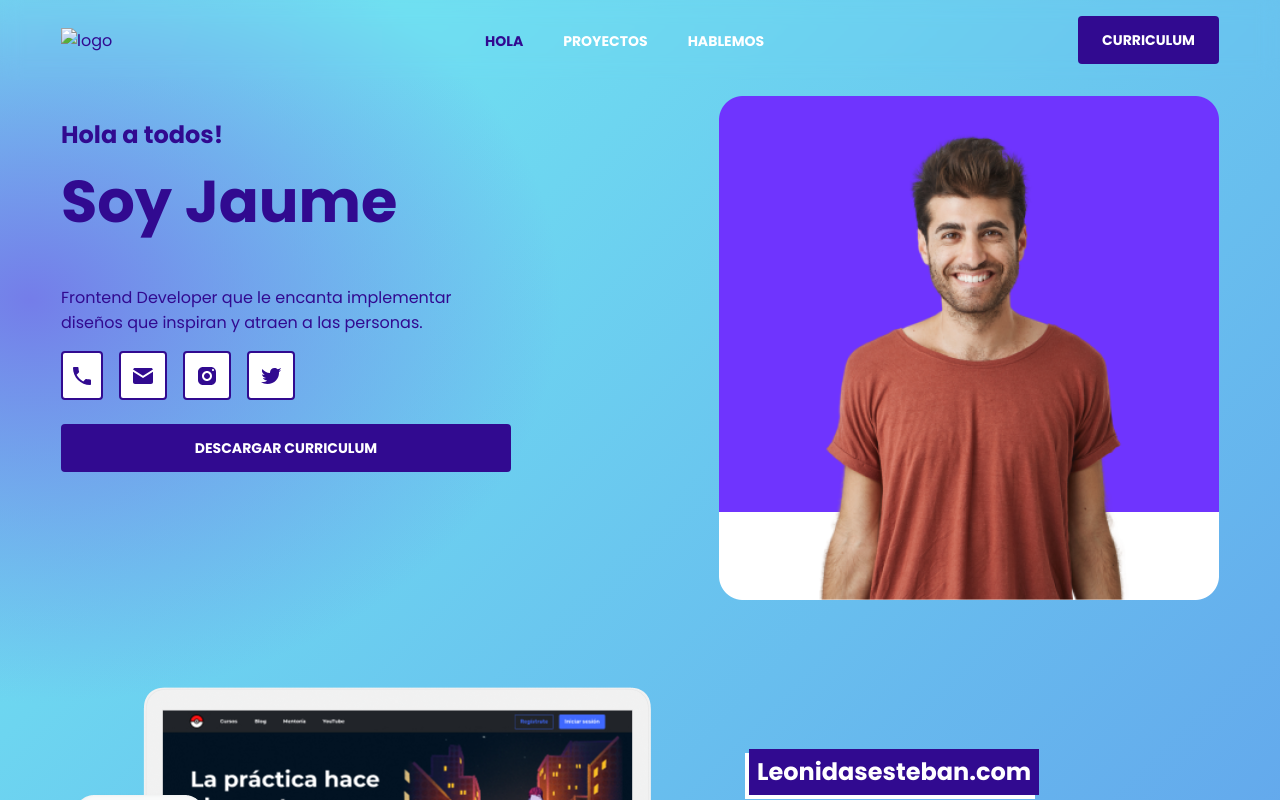
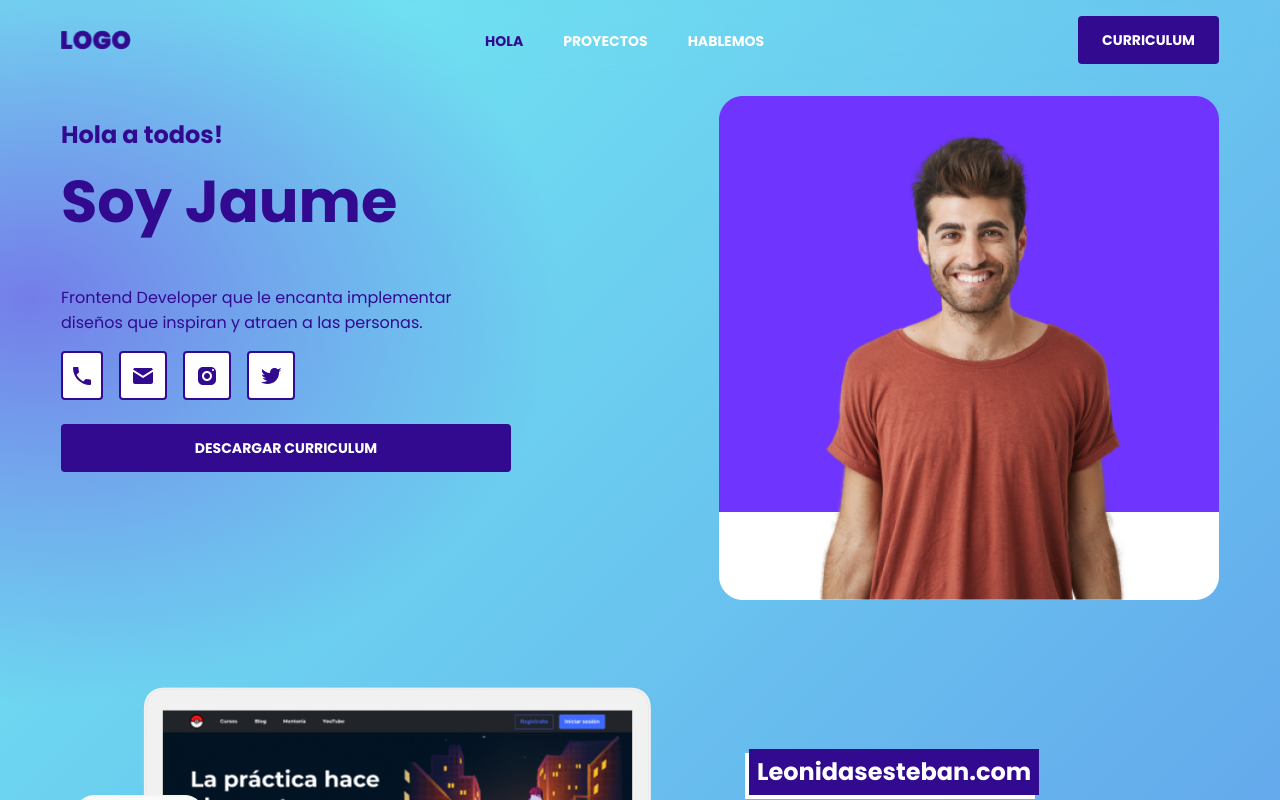
Before and after one commit to manueledwardopaez/portafolio-de-jaume, a plain HTML site: page index.html in a window 1280 px wide. Shown: the top 800 px of the page. Drawn offline with Linux system fonts and the light colour scheme; the site is published under a folder, as on GitHub Pages, so addresses that start at the root find nothing.

Commit message:
fix logo image link

```diff
--- a/index.html
+++ b/index.html
@@ -15,7 +15,7 @@
     <header class="header">
         <div class="wrapper">
             <div class="header-content">
-                <img src="/images/logo.png" width="70" alt="logo">
+                <img src="./images/logo.png" width="70" alt="logo">
             <nav aria-label="main-navigation" class="menu">
             <ul>
                 <li><a class="is-active" href="#main">Hola</a></li>
@@ -117,7 +117,7 @@
 
             <div class="footer-content">
                 <div class="footer-logo">
-                    <img src="/images/logo.png" width="70" alt="logo">
+                    <img src="./images/logo.png" width="70" alt="logo">
 
                 </div>
 
```
